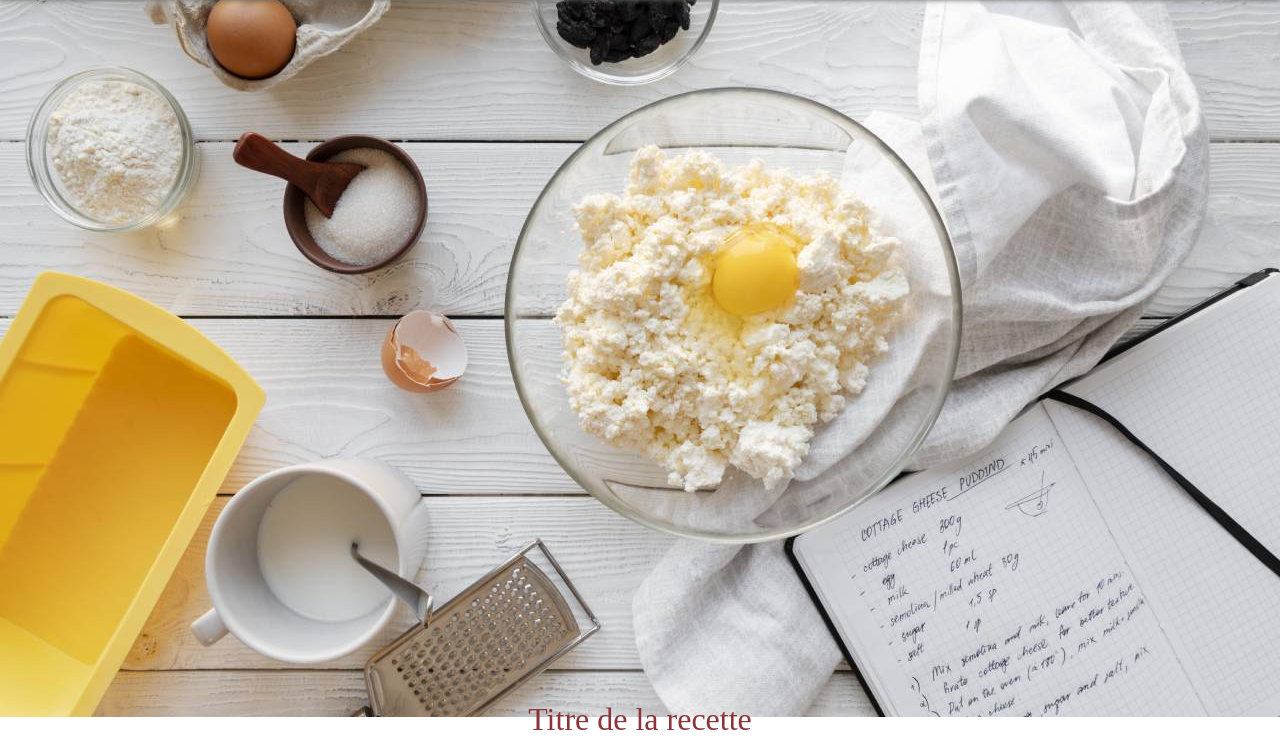
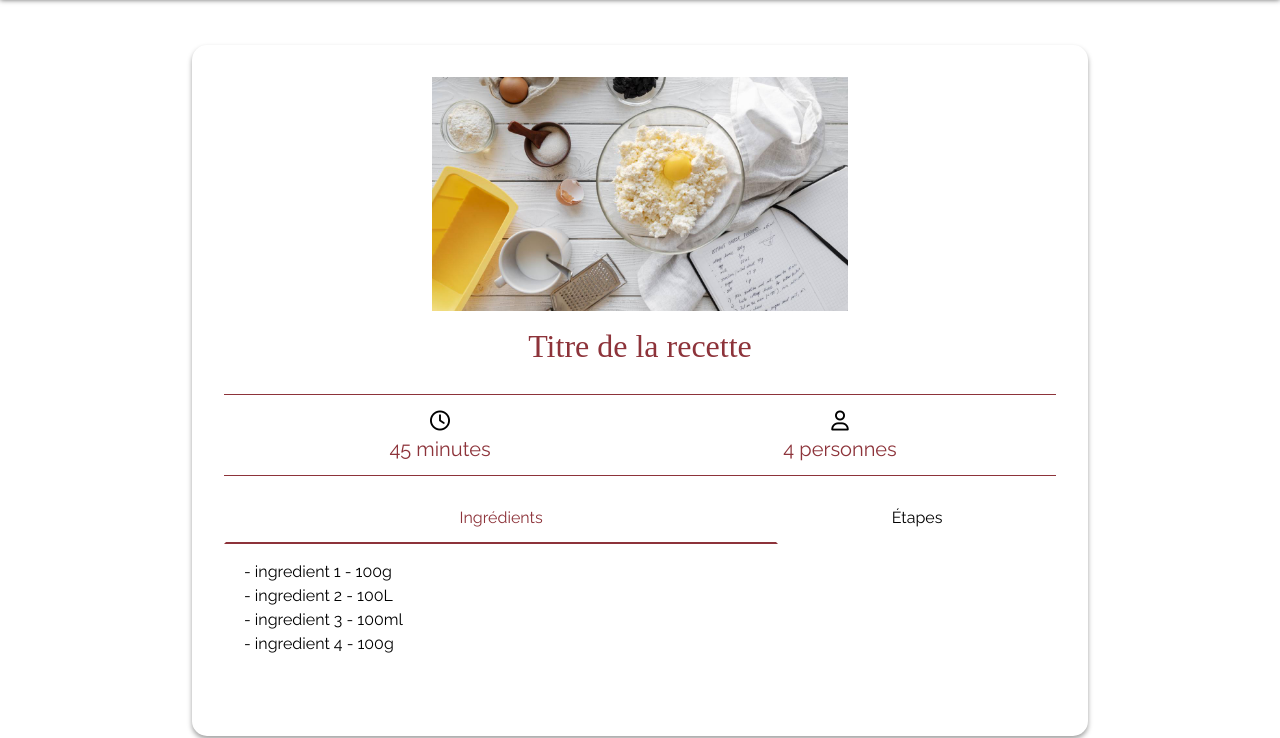
Before and after one commit to XavierJoliot/cooking-by-me__front, a React app: page /recette/1 in a window 1280 px wide. Shown: the part 101-839 px from the top of the page. Built offline with nearby package versions, Linux system fonts and the light colour scheme; a web font is replaced by a local one.

Commit message:
responsive design on recipe page

```diff
--- a/src/components/Recipe/styles.scss
+++ b/src/components/Recipe/styles.scss
@@ -57,6 +57,7 @@
         padding: 1rem;
         width: 50%;
         border: 2px solid transparent;
+        cursor: pointer;
 
         &--active {
           border-bottom: 2px solid vars.$first-color;
@@ -102,3 +103,52 @@
     }
   }
 }
+
+@media(min-width:769px) {
+  .recipe {
+    width: 70%;
+    padding: 2rem;
+    margin: 3rem auto;
+    box-shadow: 0px 3px 5px #a2a2a2;
+    border-radius: 15px;
+
+    &__presentation {
+
+      &__image {
+        width: 50%;
+        margin-bottom: 1rem;
+      }
+
+      &__title {
+        position: static;
+      }
+    }
+
+    &__description {
+      border-top: 1px solid vars.$first-color;
+      border-bottom: 1px solid vars.$first-color;
+    }
+
+    &__content {
+      border-radius: 0;
+      box-shadow: none;
+      margin: 1rem 0 2rem 0;
+
+      &__menu {
+        justify-content: flex-start;
+
+        &__link {
+          padding: 1rem 0;
+
+          &:hover {
+            background-color: #dedede;
+          }
+
+          &--active {
+            width: 100%;
+          }
+        }
+      }
+    }
+  }
+}
```
